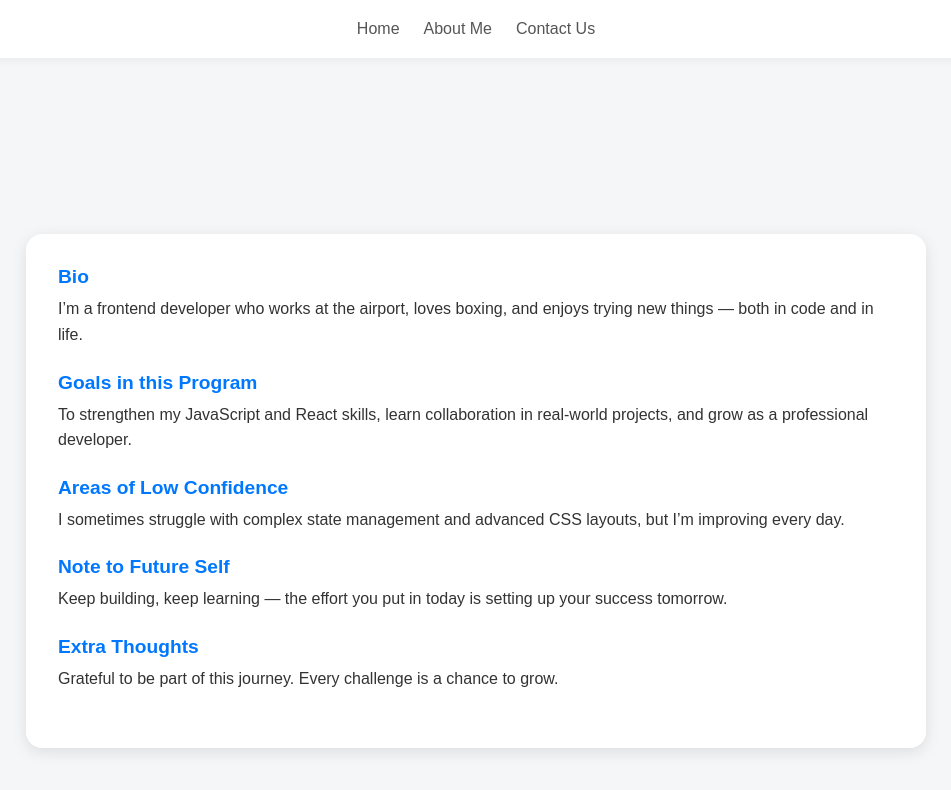
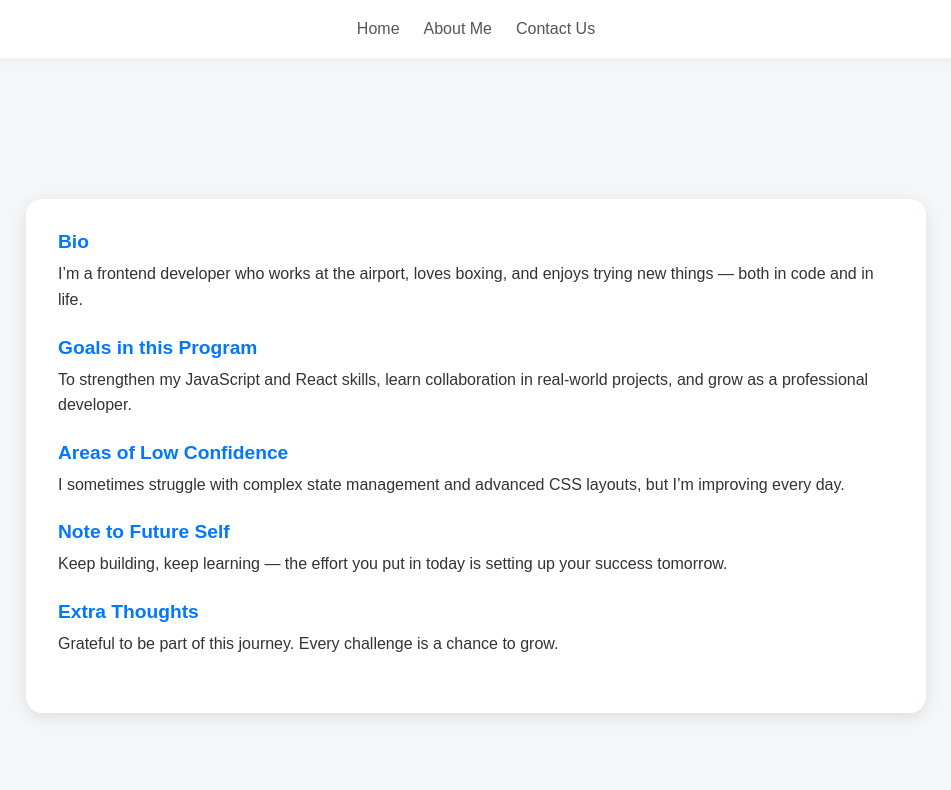
Before and after one commit to ibocodes/HNG-inter-stage0, a plain HTML site: page about-us.html in a window 1280 px wide. Shown: the whole page, without its empty margins (164-1115 px from the left). Drawn offline with Linux system fonts and the light colour scheme.

Commit message:
Done and submitted

```diff
--- a/style.css
+++ b/style.css
@@ -290,7 +290,7 @@ form button:focus {
   max-width: 900px;
   width: 90%;
   margin: 2rem auto;
-  margin-top: 160px;
+  margin-top: 90px;
 }
 
 .about-card section {
```
Also changed, not shown: 1 other file.
